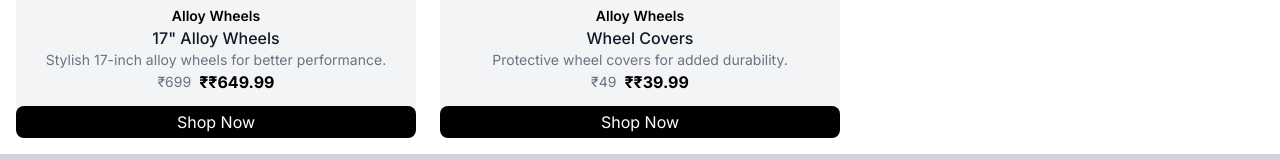
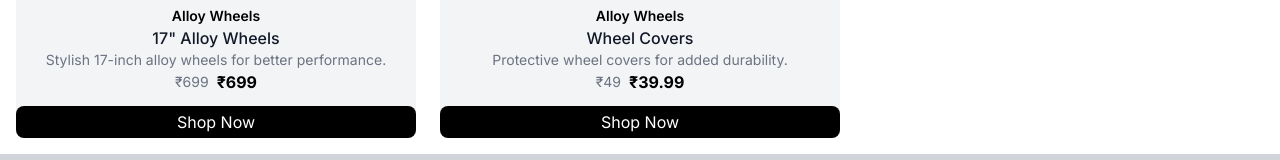
Before and after one commit to theadarshjha/EcommerceFuturz4x4, a Next.js app: page /Alloy-wheels in a window 1280 px wide. Shown: the part 479-639 px from the top of the page. Built offline with nearby package versions, Linux system fonts and the light colour scheme.

Commit message:
product type updated

```diff
--- a/app/Alloy-wheels/page.tsx
+++ b/app/Alloy-wheels/page.tsx
@@ -21,9 +21,11 @@ const AlloyWheels = () => {
       description: 'Stylish 17-inch alloy wheels for better performance.',
       price: 699,
       image: '/images/alloy-wheels-17.jpg', // Changed imageUrl to image
+      imageAlt: '17 inch Alloy Wheels', // Added imageAlt for better accessibility
       category: 'Alloy Wheels', // Added category
-      discountPrice: '₹649.99', // Added discountPrice
-      newArrival:false,
+      discountPrice: 699, // Added discountPrice
+      newArrival: false, // Added newArrival
+      href: '/products/1' // Added href for product page link
     },
     {
       id: '2',
@@ -31,12 +33,15 @@ const AlloyWheels = () => {
       description: 'Protective wheel covers for added durability.',
       price: 49,
       image: '/images/wheel-covers.jpg',
+      imageAlt: 'Wheel Covers', // Added imageAlt for better accessibility
       category: 'Alloy Wheels',
-      discountPrice: '₹39.99',
-      newArrival:false,
+      discountPrice: 39.99,
+      newArrival: false,
+      href: '/products/2' // Added href for product page link
     },
     // Add more products as needed
   ];
+
 
   const filteredProducts = products.filter((product) => {
     return (
```
